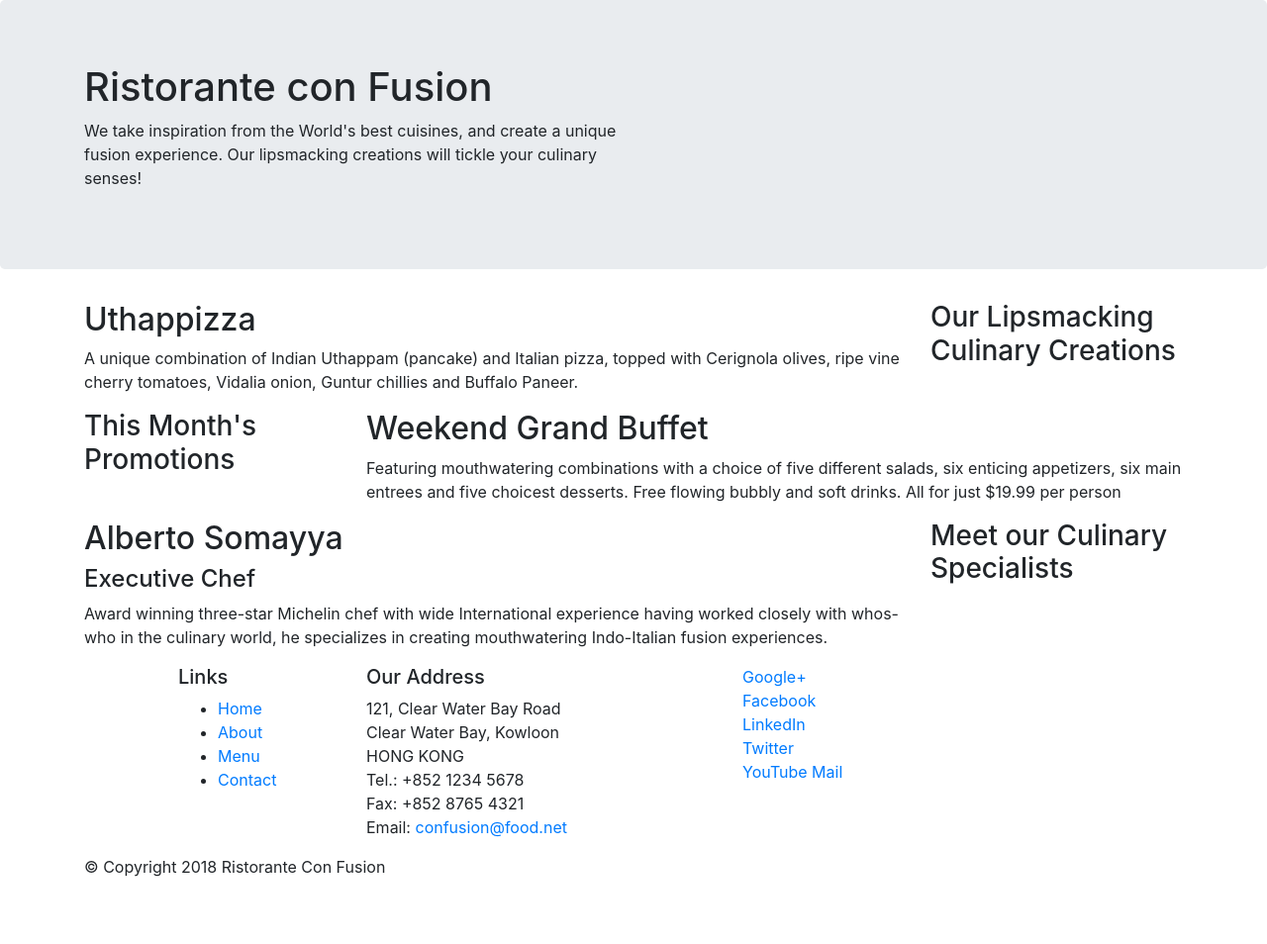
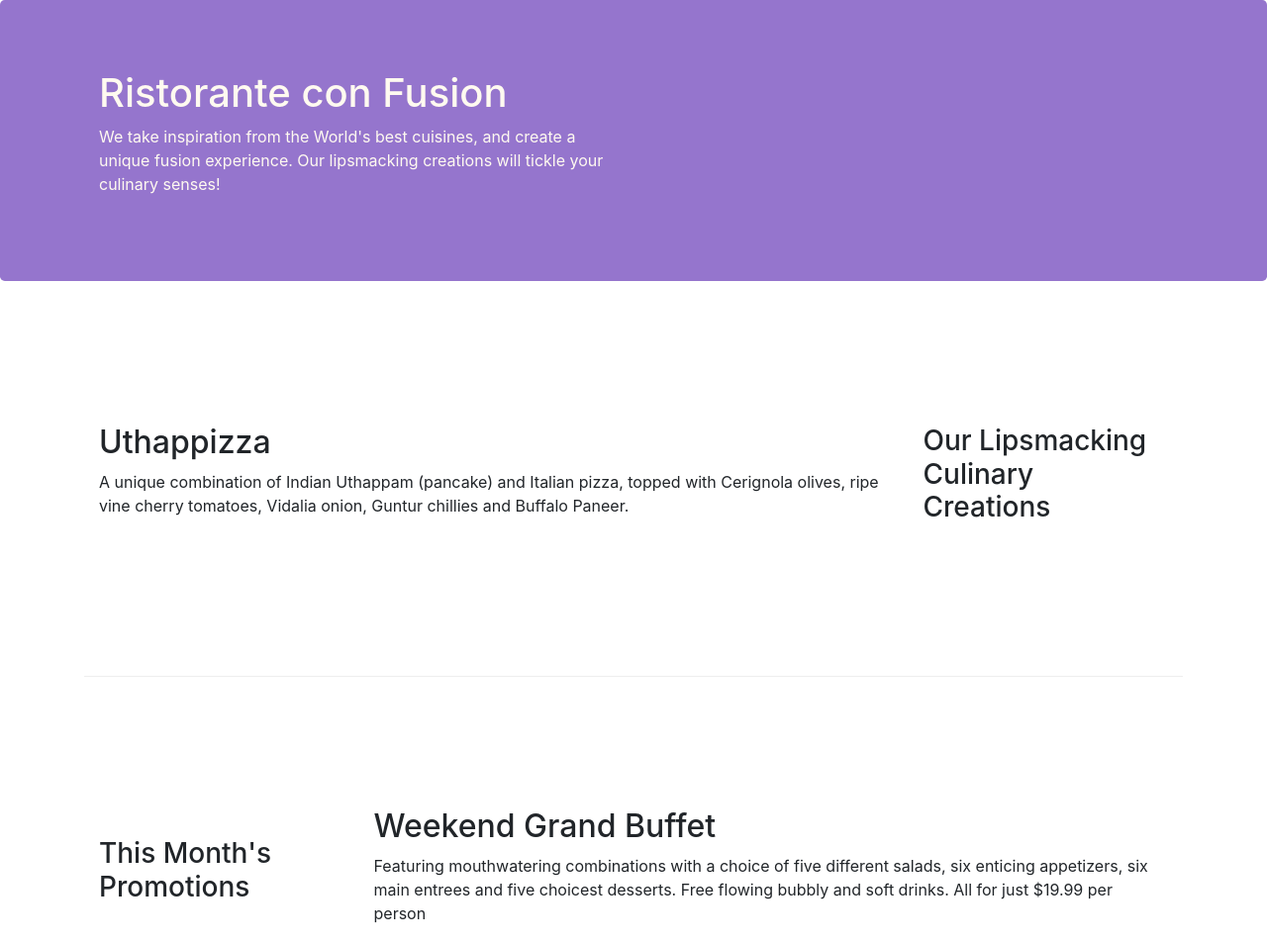
Before and after one commit to chalihaarindam/conFusion, a website: page index.html in a window 1280 px wide. Shown: the top 954 px of the page at 99% size. Before the commit the page ends 904 px from the top, so only its background shows below. Drawn offline with nearby package versions, Linux system fonts and the light colour scheme.

Commit message:
grid system

```diff
--- /dev/null
+++ b/css/styles.css
@@ -0,0 +1,30 @@
+.row-header {
+  margin: 0px auto;
+  padding: 0px auto;
+}
+
+.row-content {
+  margin: 0px auto;
+  padding: 50px 0px 50px 0px;
+  border-bottom: 1px ridge;
+  min-height: 400px;
+}
+
+.footer {
+  background-color: #D1C4E9;
+  margin: 0px auto;
+  padding: 20px 0px 20px 0px;
+}
+
+.jumbotron {
+  padding:70px 30px 70px 30px;
+  margin: 0px auto;
+  background: #9575CD;
+  color: floralwhite;
+}
+
+.address{
+  font-size:80%;
+  margin: 0px;
+  color: #0f0f0f;
+}
--- a/index.html
+++ b/index.html
@@ -9,6 +9,7 @@
 
     <!-- Bootstrap CSS -->
     <link rel="stylesheet" href="node_modules/bootstrap/dist/css/bootstrap.min.css">
+      <link rel="stylesheet" href="css/styles.css">
     <title>Ristorante Con Fusion</title>
 </head>
 
@@ -16,7 +17,7 @@
 
     <header class="jumbotron">
         <div class="container">
-            <div class="row">
+            <div class="row row-header">
                 <div class="col-12 col-sm-6">
                     <h1>Ristorante con Fusion</h1>
                     <p>We take inspiration from the World's best cuisines, and create a unique fusion experience. Our lipsmacking creations will tickle your culinary senses!</p>
@@ -28,7 +29,7 @@
     </header>
 
     <div class="container">
-        <div class="row">
+        <div class="row row-content align-items-center">
             <div class="col-12 col-sm-4  order-sm-last col-md-3 ">
                 <h3>Our Lipsmacking Culinary Creations</h3>
             </div>
@@ -39,7 +40,7 @@
         </div>
 
 
-        <div class="row">
+        <div class="row row-content align-items-center">
             <div class="col-12 col-sm-4 col-md-3">
                 <h3>This Month's Promotions</h3>
             </div>
@@ -49,7 +50,7 @@
             </div>
         </div>
 
-        <div class="row">
+        <div class="row row-content align-items-center">
             <div class="col-12 col-sm-4  order-sm-last col-md-3">
                 <h3>Meet our Culinary Specialists</h3>
             </div>
@@ -61,12 +62,12 @@
         </div>
     </div>
 
-    <footer>
+    <footer class="footer">
         <div class="container">
             <div class="row">
                 <div class="col-4 offset-1 col-sm-2">
                     <h5>Links</h5>
-                    <ul>
+                    <ul class="list-unstyled">
                         <li><a href="#">Home</a></li>
                         <li><a href="#">About</a></li>
                         <li><a href="#">Menu</a></li>
@@ -84,8 +85,8 @@
 		              Email: <a href="mailto:confusion@food.net">confusion@food.net</a>
 		           </address>
                 </div>
-                <div>
-                    <div class="col-12 col-sm-4">
+                <div class="col-12 col-sm-5 align-self-center">
+                    <div class="text-center">
                         <a href="http://google.com/+">Google+</a>
                         <a href="http://www.facebook.com/profile.php?id=">Facebook</a>
                         <a href="http://www.linkedin.com/in/">LinkedIn</a>
@@ -95,7 +96,7 @@
                     </div>
                 </div>
            </div>
-           <div class="row">
+           <div class="row justify-content-center">
                 <div class="col-auto">
                     <p>© Copyright 2018 Ristorante Con Fusion</p>
                 </div>
```
